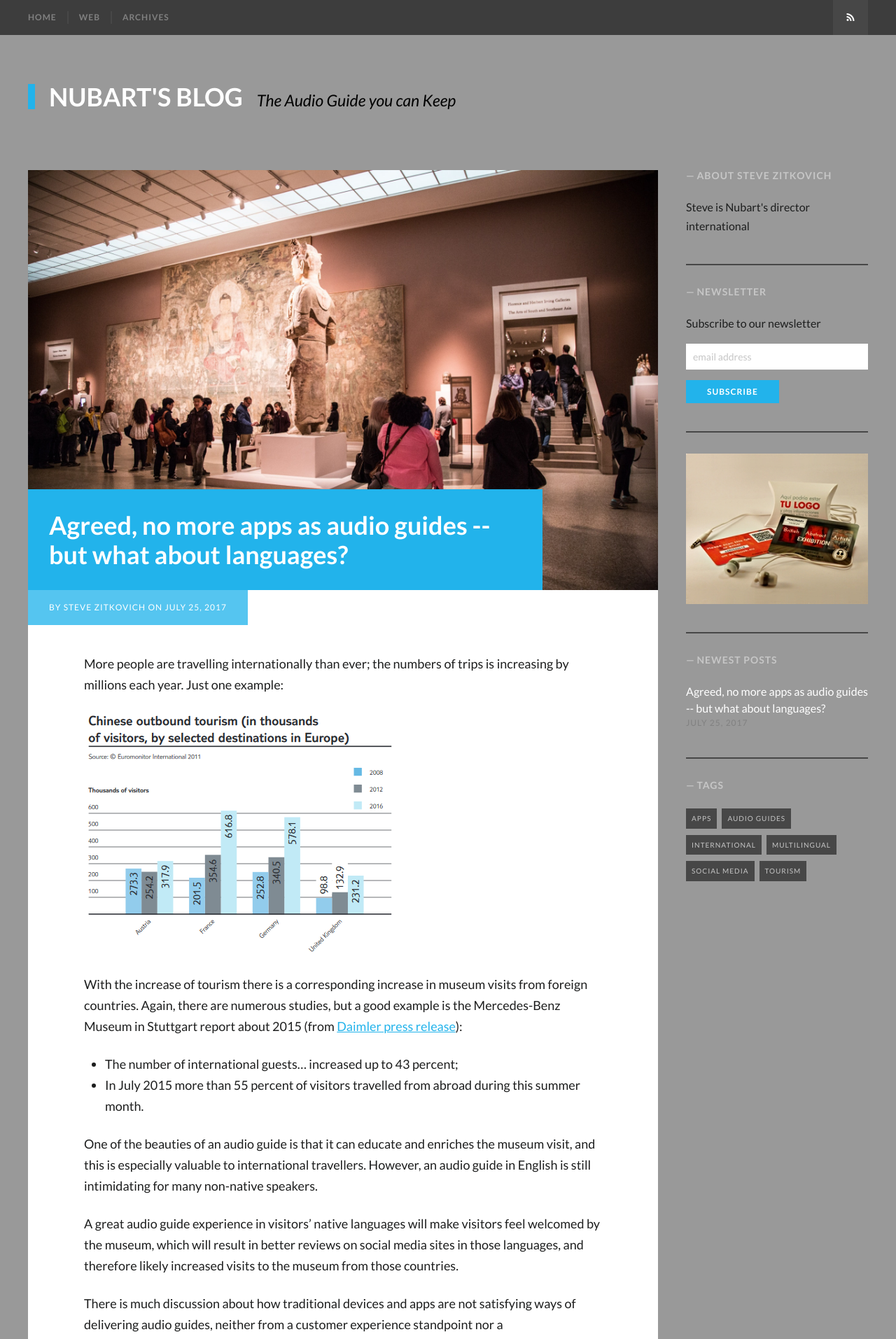
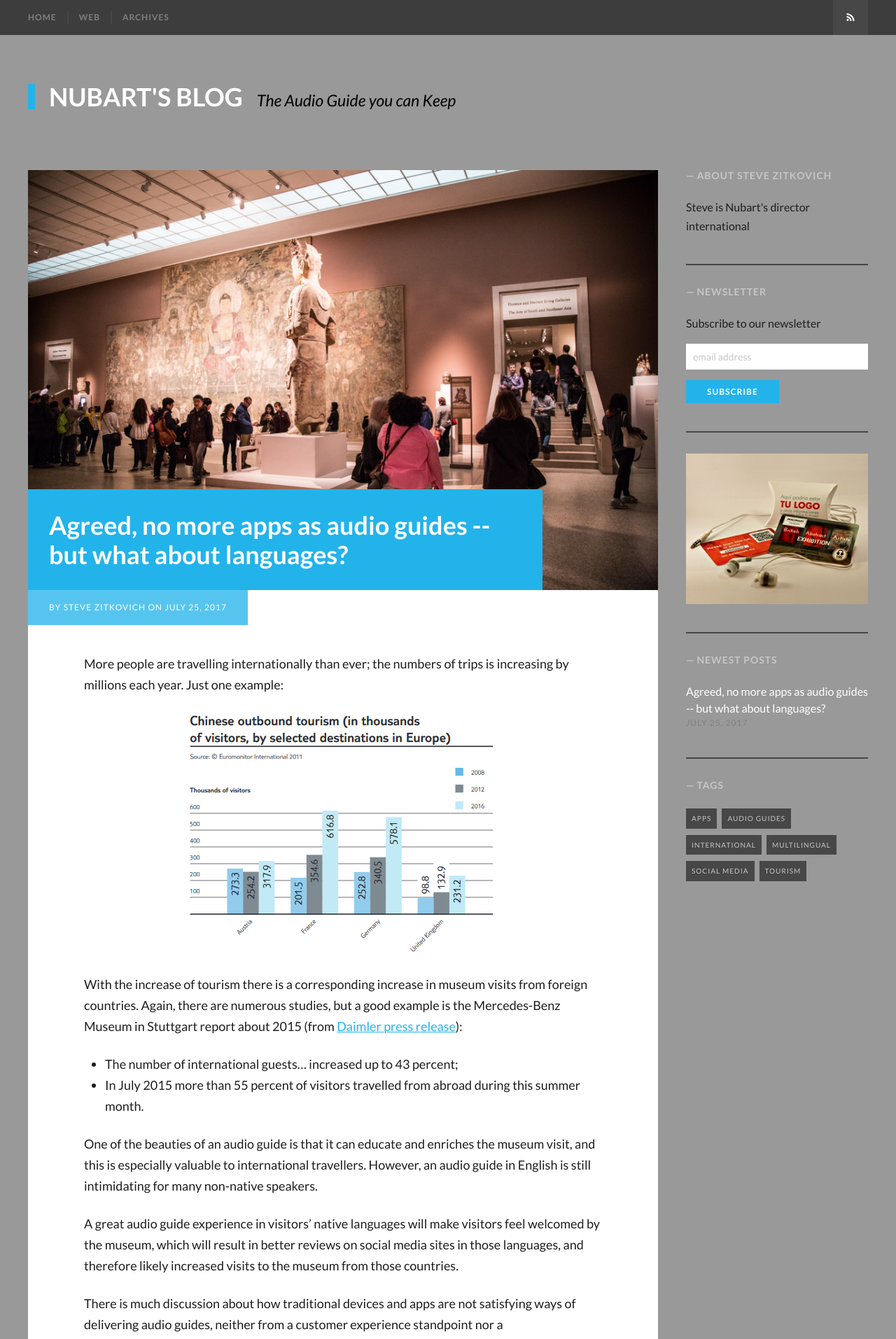
Before and after one commit to nubart/blog-en, a Jekyll site: the page built from _posts/2017-07-25-audioguides-apps-multilingual-content.md, in a window 1280 px wide. Shown: the top 1913 px of the page at 70% size. Built offline with Jekyll 4.4.1, drawn with Linux system fonts in a browser that asks for light colours; some web fonts are replaced; comment, search, counter and statistics services are not loaded.

Commit message:
First blog post Steve 3

```diff
--- a/_posts/2017-07-25-audioguides-apps-multilingual-content.md
+++ b/_posts/2017-07-25-audioguides-apps-multilingual-content.md
@@ -15,12 +15,14 @@ tags: [multilingual, audio guides, apps, international, tourism, social media]
 
 More people are travelling internationally than ever; the numbers of trips is increasing by millions each year. Just one example:
 
-![Statistic about Chinese visitors in Europe](/images/posts/chinese-visitors-stats.png)
+![Statistic about Chinese visitors in Europe]({{site.baseurl}}/images/posts/chinese-visitors-stats.png){: .center-image }
 
 With the increase of tourism there is a corresponding increase in museum visits from foreign countries. Again, there are numerous studies, but a good example is the Mercedes-Benz Museum in Stuttgart report about 2015 (from [Daimler press release](http://media.daimler.com/marsMediaSite/en/instance/ko/2015---the-year-in-review-Very-strong-increase-in-visitors-to-the-Mercedes-Benz-Museum.xhtml?oid=9919082)):
 
 * The number of international guests... increased up to 43 percent;
 * In July 2015 more than 55 percent of visitors travelled from abroad during this summer month.
+
+<!--more-->
 
 One of the beauties of an audio guide is that it can educate and enriches the museum visit, and this is especially valuable to international travellers. However, an audio guide in English is still intimidating for many non-native speakers.
 
```
